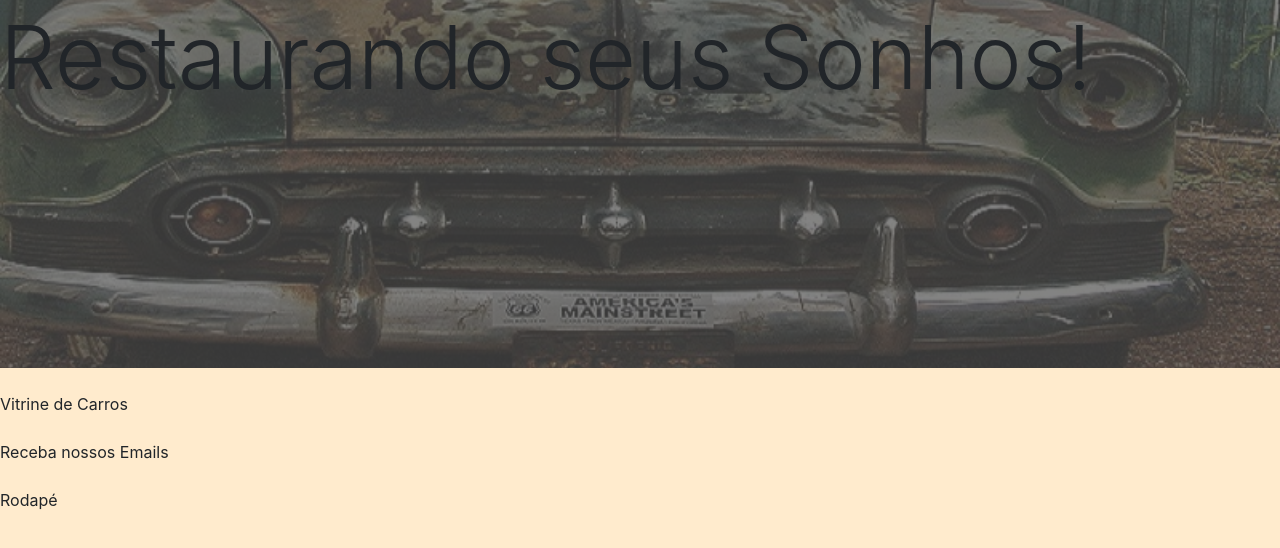
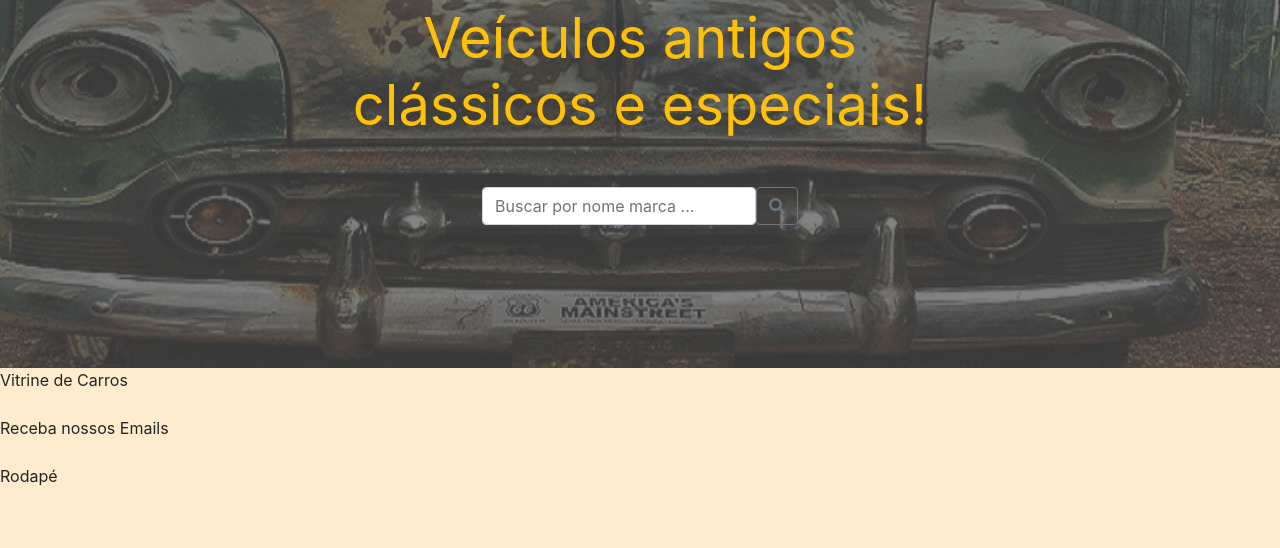
Before and after one commit to Cichinato-Ivan/ProjectOldCar, a plain HTML site: page index.html in a window 1280 px wide. Shown: the part 112-660 px from the top of the page. Drawn offline with nearby package versions, Linux system fonts and the light colour scheme.

Commit message:
finalizando header

```diff
--- a/index.html
+++ b/index.html
@@ -54,12 +54,21 @@
                 </nav>
 
                 <div>
-                    <h1 class="display-2">Restaurando seus Sonhos!</h1>
+                    <h1 class="display-4 text-center text-warning">
+                        <strong>Veículos antigos <br>
+                        clássicos e especiais!</strong>
+                    </h1>
                 </div>
 
+                <div class="d-flex justify-content-center mt-5">
+                    <form class="form-inline positions">
+                        <input type="text" class="form-control" placeholder="Buscar por nome marca ...">
+                        <button class="btn btn-outline-secondary"><i class="fas fa-search size:2x"></i></button>
+                    </form>
+                </div>
             </div>
 
-        </header><br>
+        </header>
 
         <section>
             Vitrine de Carros
```
Also changed, not shown: css/style.css (line endings or trailing spaces).
